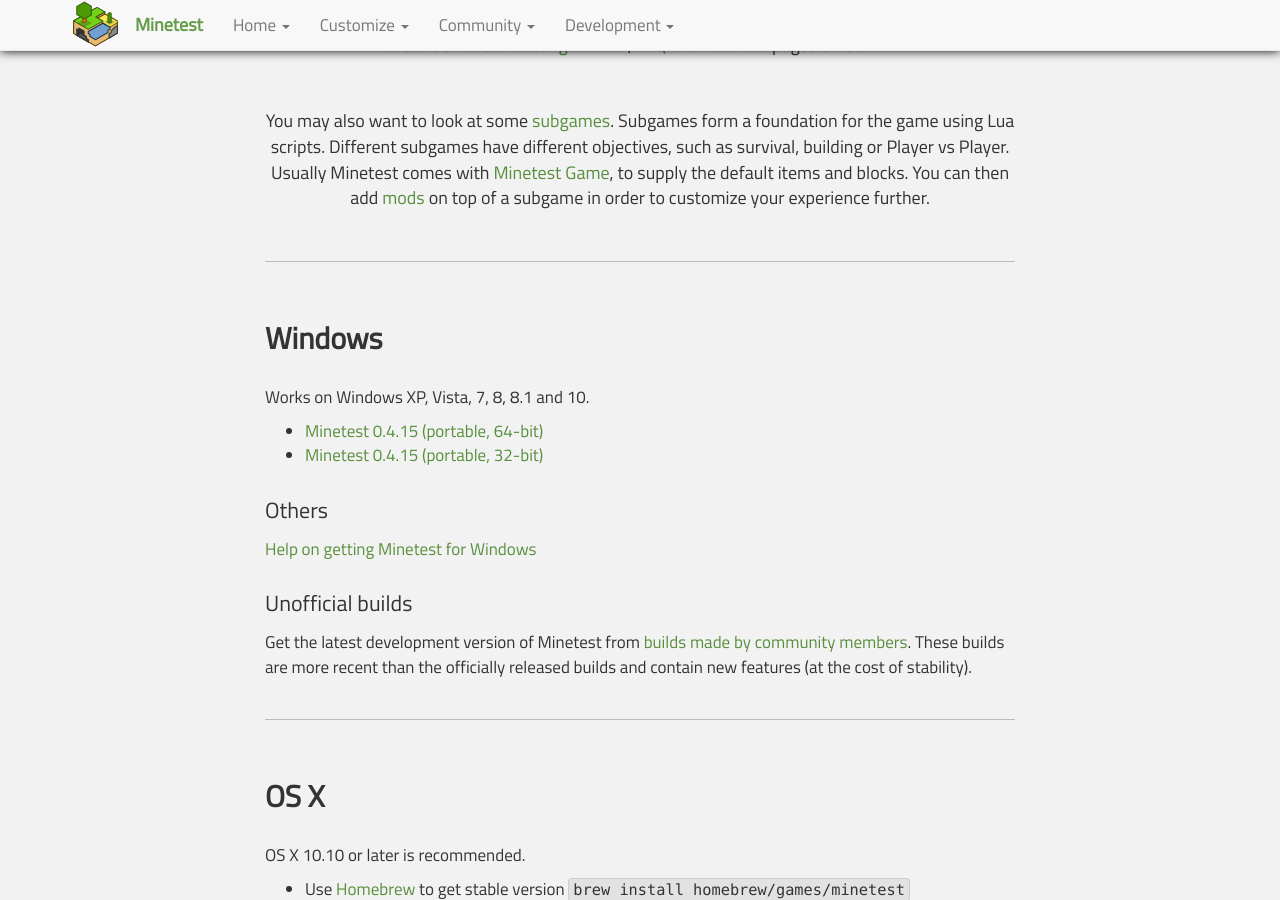
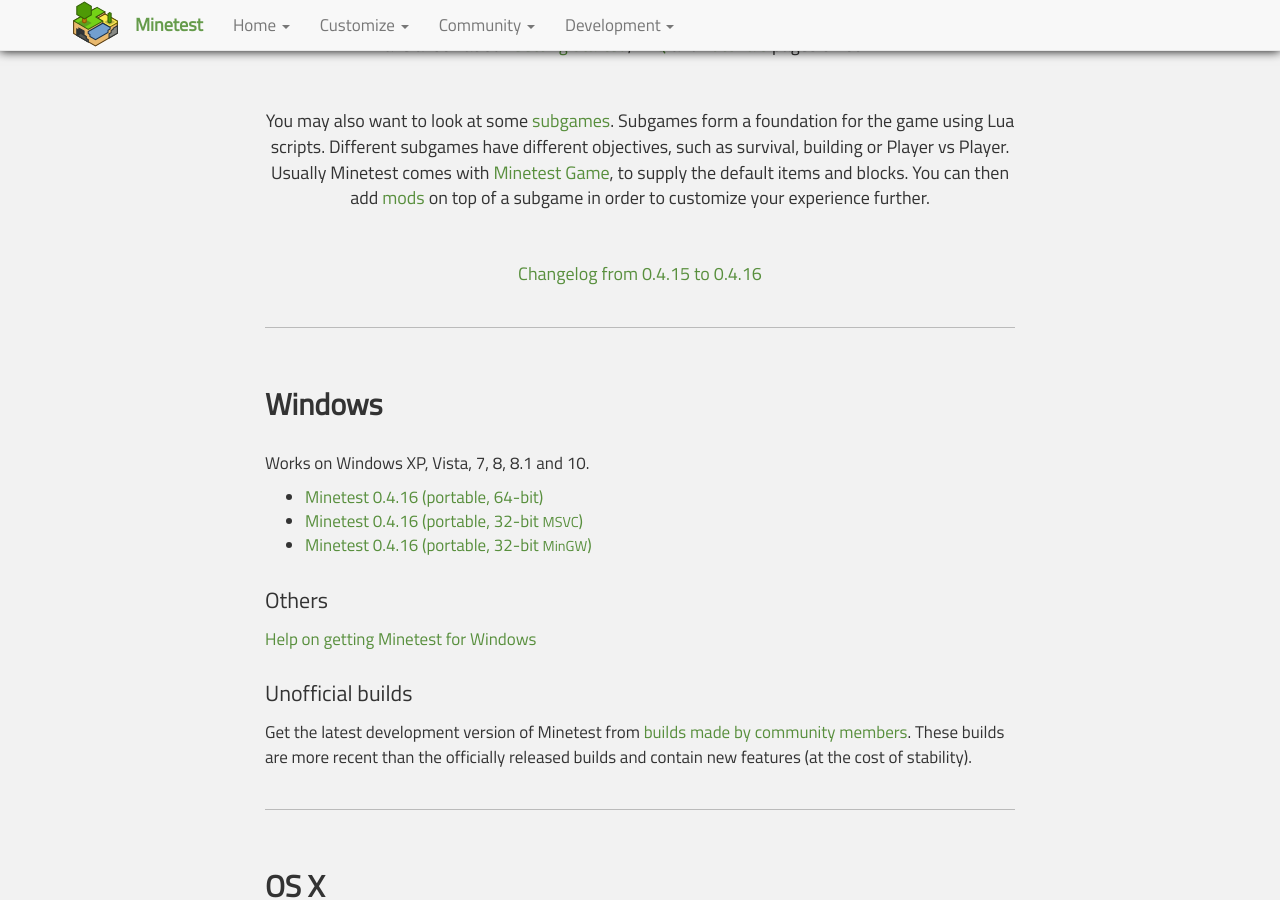
Before and after one commit to minetest/minetest.github.io, a Jekyll site: the page built from downloads.html, in a window 1280 px wide and 900 px high, scrolled down 369 px. Built offline with Jekyll 4.4.1, drawn with Linux system fonts in a browser that asks for light colours; comment, search, counter and statistics services are not loaded; some of the changed text lies outside the part shown.

Commit message:
Update for 0.4.16

```diff
--- a/downloads.html
+++ b/downloads.html
@@ -22,7 +22,7 @@ redirect_from:
 </p>
 
 <p class="intro">
-  <!-- <a href="http://dev.minetest.net/Changelog#0.4.14_.E2.86.92_0.4.15">Changelog from 0.4.14 to 0.4.15</a> -->
+  <a href="http://dev.minetest.net/Changelog#0.4.15_.E2.86.92_0.4.16">Changelog from 0.4.15 to 0.4.16</a>
 </p>
 
 <div class="line"></div>
@@ -32,8 +32,9 @@ redirect_from:
 <p>Works on Windows XP, Vista, 7, 8, 8.1 and 10.</p>
 
 <ul>
-  <li><a href="https://github.com/minetest/minetest/releases/download/0.4.15/minetest-0.4.15-win64.zip">Minetest 0.4.15 (portable, 64-bit)</a></li>
-  <li><a href="https://github.com/minetest/minetest/releases/download/0.4.15/minetest-0.4.15-win32.zip">Minetest 0.4.15 (portable, 32-bit)</a></li>
+  <li><a href="https://github.com/minetest/minetest/releases/download/0.4.16/minetest-0.4.16-win64.zip">Minetest 0.4.16 (portable, 64-bit)</a></li>
+  <li><a href="https://github.com/minetest/minetest/releases/download/0.4.16/minetest-0.4.16-win32-msvc.zip">Minetest 0.4.16 (portable, 32-bit <small>MSVC</small>)</a></li>
+  <li><a href="https://github.com/minetest/minetest/releases/download/0.4.16/minetest-0.4.16-win32-mingw.zip">Minetest 0.4.16 (portable, 32-bit <small>MinGW</small>)</a></li>
 </ul>
 
 <h4>Others</h4>
@@ -88,11 +89,11 @@ redirect_from:
 <p>Android 4.0 or later is recommended.</p>
 
 <p>
-  <strong>Android versions of Minetest are still in development and have bugs.</strong>
+  <strong>Android versions of Minetest are still in development and may have bugs.</strong>
 </p>
 
 <p>
-  <a href="https://github.com/minetest/minetest/releases/download/0.4.15/Minetest-0.4.15.apk">Minetest-0.4.15.apk</a> (works with most devices)<br>
+  <a href="https://github.com/minetest/minetest/releases/download/0.4.16/Minetest-0.4.16.apk">Minetest-0.4.16.apk</a> (works on most devices)<br>
   You can also install it easily from the <a href="https://play.google.com/store/apps/details?id=net.minetest.minetest">Google Play Store</a> or from <a href="https://f-droid.org/repository/browse/?fdid=net.minetest.minetest">F-Droid</a>.
 </p>
 
--- a/index.html
+++ b/index.html
@@ -11,7 +11,7 @@ redirect_from:
     <h1>Meet Minetest.</h1>
     <h3>A free, open source voxel game engine and game. Fully extendable. You are in control.</h3>
     <p><a class="btn btn-primary btn-lg" href="#about">Tell me more</a> <a class="btn btn-success btn-lg" href="/downloads/">Download</a></p>
-    <p><small><strong>News:</strong> 0.4.15 released! (December 22<sup>nd</sup> 2016)</small></p>
+    <p><small><strong>News:</strong> 0.4.15 released. (June 3<sup>rd</sup> 2017)</small></p>
   </div>
 </div>
 
```
